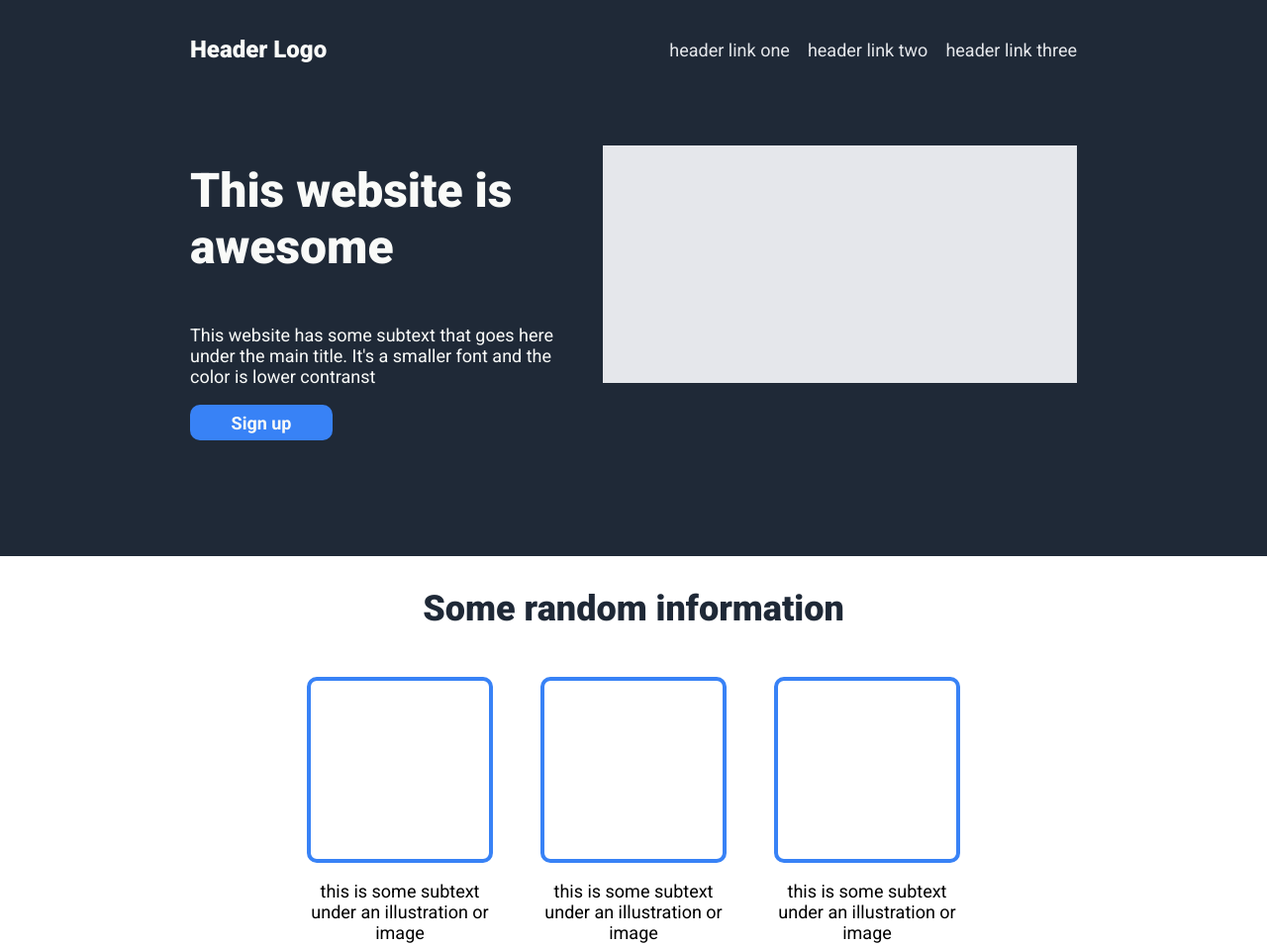
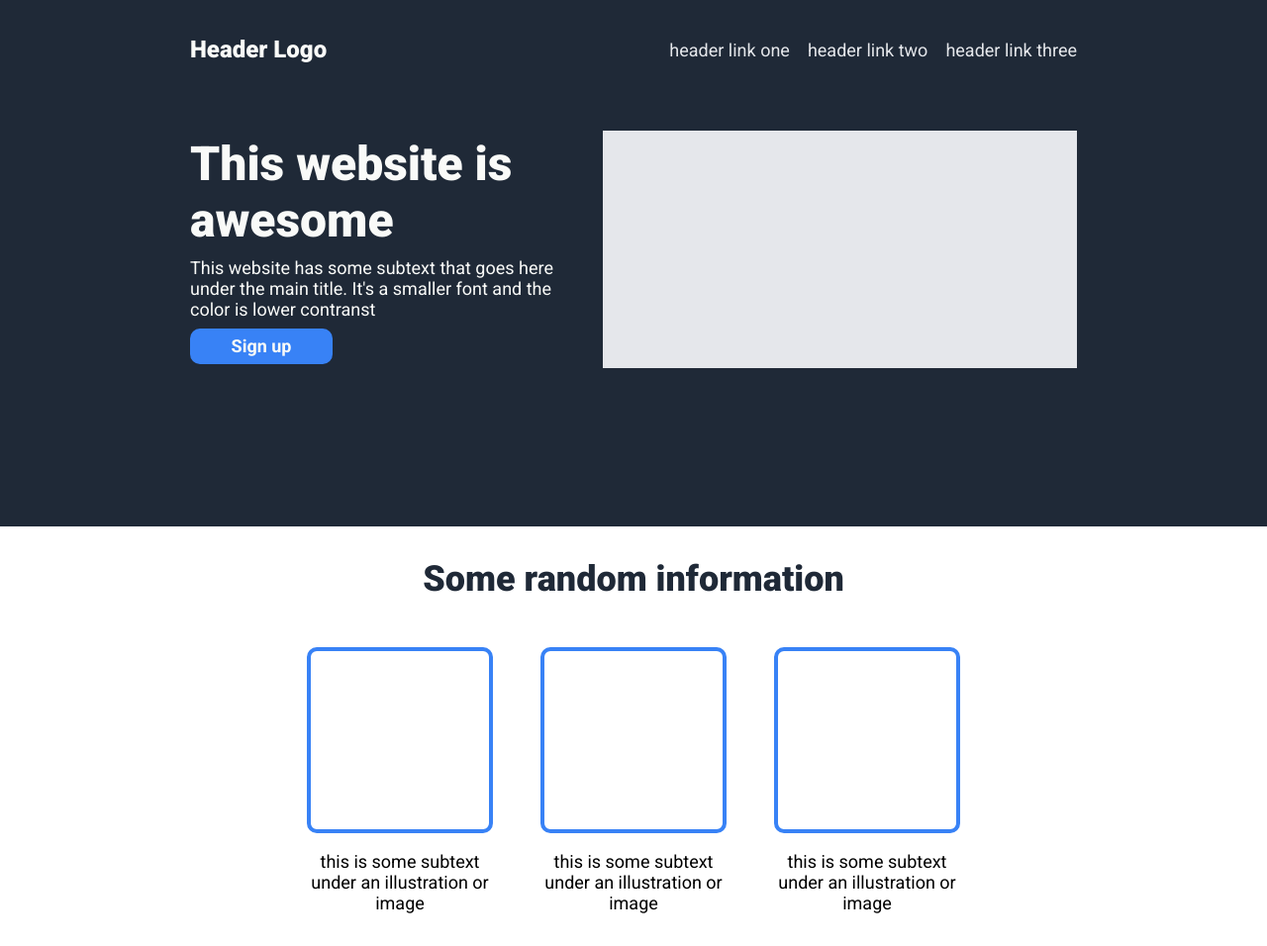
Before and after one commit to AhmedFahmy22/OP_Land_Page, a plain HTML site: page index.html in a window 1280 px wide. Shown: the top 956 px of the page at 99% size. Drawn offline with Linux system fonts and the light colour scheme.

Commit message:
Fixed header padding

```diff
--- a/style.css
+++ b/style.css
@@ -33,6 +33,8 @@ header {
 
 header * {
     color: #F9FAF8;
+    margin: 0;
+    padding: 0;
 }
 
 .header-upper {
@@ -75,11 +77,12 @@ header * {
 
 .header-text {
     flex-basis: 25em;
-    height: 15em;
+    height: 14;
     display: flex;
     flex-direction: column;
     justify-content: space-between;
     flex-shrink: 1;
+    gap: 0.5em;
 }
 
 .header-text {
```
